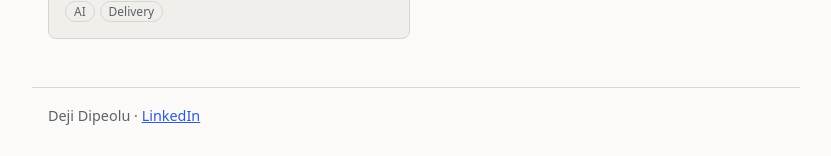
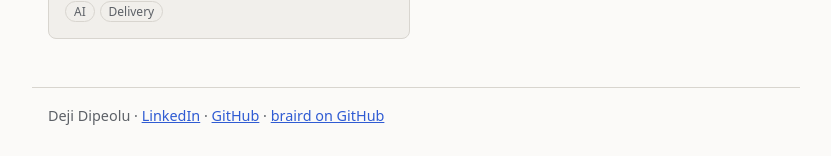
Before and after one commit to pentoaswordfight/pentoaswordfight.github.io, a Jekyll site: the page built from index.html, in a window 1280 px wide. Shown: the part 2016-2172 px from the top of the page, without its empty margins (224-1055 px from the left). Built offline with Jekyll 4.4.1, drawn with Linux system fonts in a browser that asks for light colours.

Commit message:
Footer: links to the GitHub accounts pentoaswordfight and braird
Co-Authored-By: Claude Opus 5.5 <noreply@anthropic.com>

```diff
--- a/_config.yml
+++ b/_config.yml
@@ -2,6 +2,8 @@ title: Deji Dipeolu
 role: Founder and architect, Marginborn
 description: "How I solved problems while I built Marginborn: what I weighed, what I chose, and what I rejected."
 linkedin: https://www.linkedin.com/in/dejidipeolu
+github: https://github.com/pentoaswordfight
+braird: https://github.com/braird
 collections:
   writeups:
     output: true
--- a/_layouts/default.html
+++ b/_layouts/default.html
@@ -15,6 +15,6 @@
 <main>
 {{ content }}
 </main>
-<footer class="site">{{ site.title }} · <a href="{{ site.linkedin }}">LinkedIn</a></footer>
+<footer class="site">{{ site.title }} · <a href="{{ site.linkedin }}">LinkedIn</a> · <a href="{{ site.github }}">GitHub</a> · <a href="{{ site.braird }}">braird on GitHub</a></footer>
 </body>
 </html>
```
